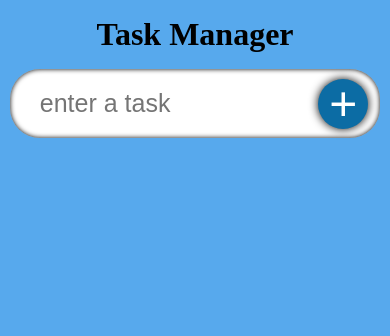
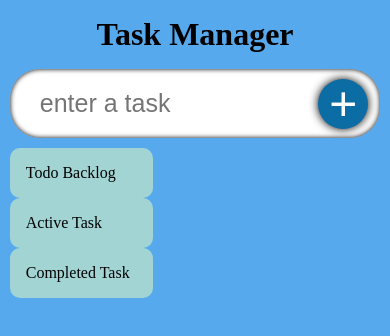
Before and after one commit to Jessemwangi/ProjectManager, a React (Create React App) app: page / in a window 390 px wide. Shown: the top 336 px of the page. Built offline with nearby package versions, Linux system fonts and the light colour scheme; a web font is replaced by a local one.

Commit message:
todo done

```diff
--- a/package.json
+++ b/package.json
@@ -12,6 +12,7 @@
     "@types/react-dom": "^18.0.10",
     "icons": "^1.0.0",
     "react": "^18.2.0",
+    "react-beautiful-dnd": "^13.1.1",
     "react-dom": "^18.2.0",
     "react-icons": "^4.7.1",
     "react-scripts": "5.0.1",
--- a/src/Component/TodoList.tsx
+++ b/src/Component/TodoList.tsx
@@ -10,14 +10,53 @@ interface props{
 const TodoList:React.FC<props> = ({todoList,setTodos}) => {
     console.log(todoList)
     return (
-        <div className='todos'>
-                 {todoList.map(todo_ =>
+        <div className="container">
+            <div className="todos_active todos_block">
+                <span className="todos_headings">
+                    Todo Backlog
+                </span>
+                             {todoList.map(todo_ =>
             <SingleTodo todo={todo_}
             key={todo_.id} todos={todoList}
             setTodos={setTodos} />
 
       )}
+            </div>
+
+            <div className="todos_ongoing todos_block">
+            <span className="todos_headings">
+                    Active Task
+                </span>
+                             {todoList.map(todo_ =>
+            <SingleTodo todo={todo_}
+            key={todo_.id} todos={todoList}
+            setTodos={setTodos} />
+
+      )}
+            </div>
+
+            <div className="todos_complete todos_block">
+            <span className="todos_headings">
+                    Completed Task
+                </span>
+                             {todoList.map(todo_ =>
+            <SingleTodo todo={todo_}
+            key={todo_.id} todos={todoList}
+            setTodos={setTodos} />
+
+      )}
+            </div>
         </div>
+    //     <div className='todos'>
+
+
+    //              {todoList.map(todo_ =>
+    //         <SingleTodo todo={todo_}
+    //         key={todo_.id} todos={todoList}
+    //         setTodos={setTodos} />
+
+    //   )}
+    //     </div>
     );
 };
 
--- a/src/Component/style.css
+++ b/src/Component/style.css
@@ -1,5 +1,4 @@
-
-.input{
+.input {
 
     display: flex;
     width: 90%;
@@ -7,7 +6,8 @@ position: relative;
     align-items: center;
 
 }
-.input_box{
+
+.input_box {
     width: 100%;
     border-radius: 30px;
     transition: 0.2s;
@@ -17,14 +17,14 @@ font-size: 25px;
     box-shadow: inset 0 0 5px black;
 }
 
-.input_box:focus{
+.input_box:focus {
     box-shadow: 0 0 10px 1000px #00000076;
     outline: none;
 }
 
 
 
-.input_submit{
+.input_submit {
     position: absolute;
     width: 50px;
     height: 50px;
@@ -42,59 +42,106 @@ box-shadow: inset 0 0 5px black;
     justify-content: center;
 }
 
-.input_submit:hover{
+.input_submit:hover {
     background-color: #093752;
 }
-.input_submit:active{
+
+.input_submit:active {
     transform: scale(0.8);
     box-shadow: 0 0 5px black;
 
 }
-.todos{
+
+
+
+.todos_single_form {
     display: flex;
-    justify-content: space-evenly;
-    width: 90%;
-    flex-wrap: wrap;
-}
-.todos_single_form{
-    display: flex;
-    width: 29.5%;
     border-radius: 5px;
     padding: 20px;
     margin-top: 15px;
     background-color: blanchedalmond;
+    transition: 0.2s;
 }
 
-.todos_single_text{
+.todos_single_form:hover{
+    box-shadow: 0 0 5px black;
+    transform: scale(1.03);
+}
+
+.todos_single_text {
     flex: 1;
     padding: 5px;
     border: none;
     font-size: 20px;
 }
-.todos_single_text:focus{
+
+.todos_single_text:focus {
     outline: none;
 }
-.icon{
-    margin-left:10px;
+
+.icon {
+    margin-left: 10px;
     font-size: 25px;
     cursor: pointer;
 
 }
 
-@media  (max-width:1200px) {
-    .todos_single_form{
-        width: 40%;
+.container {
+    display: flex;
+    flex-direction: row;
+    width: 95%;
+    justify-content: space-between;
+    align-items: flex-start;
+    margin-top: 10px;
+}
+
+.todos_block{
+
+    display: flex;
+    flex-direction: column;
+    padding: 1rem;
+    width: 30%;
+    border-radius: 10px;
+    background-color: rgb(162, 212, 212);
+}
+
+.todos_active {
+
+}
+
+.todos_block {
+
+}
+
+
+.todos_heading {
+font-size: 30px;
+}
+
+
+
+
+
+@media (max-width:1100px) {
+    .todos_block {
+        width: 30%;
     }
 }
 
-@media  (max-width:700px) {
-    .input{
+@media (max-width:700px) {
+    .input {
         width: 95%;
     }
-    .todos{
+
+    .todos {
         width: 95%;
     }
-    .todos_single_form{
+
+    .todos_single_form {
         width: 100%;
     }
+    .container{
+        width: 95%;
+        flex-direction: column;
     }
+}
```
Also changed, not shown: 1 other file (tests, documents, lock files or other folders). Lines whose indentation alone changed are shown as unchanged.
